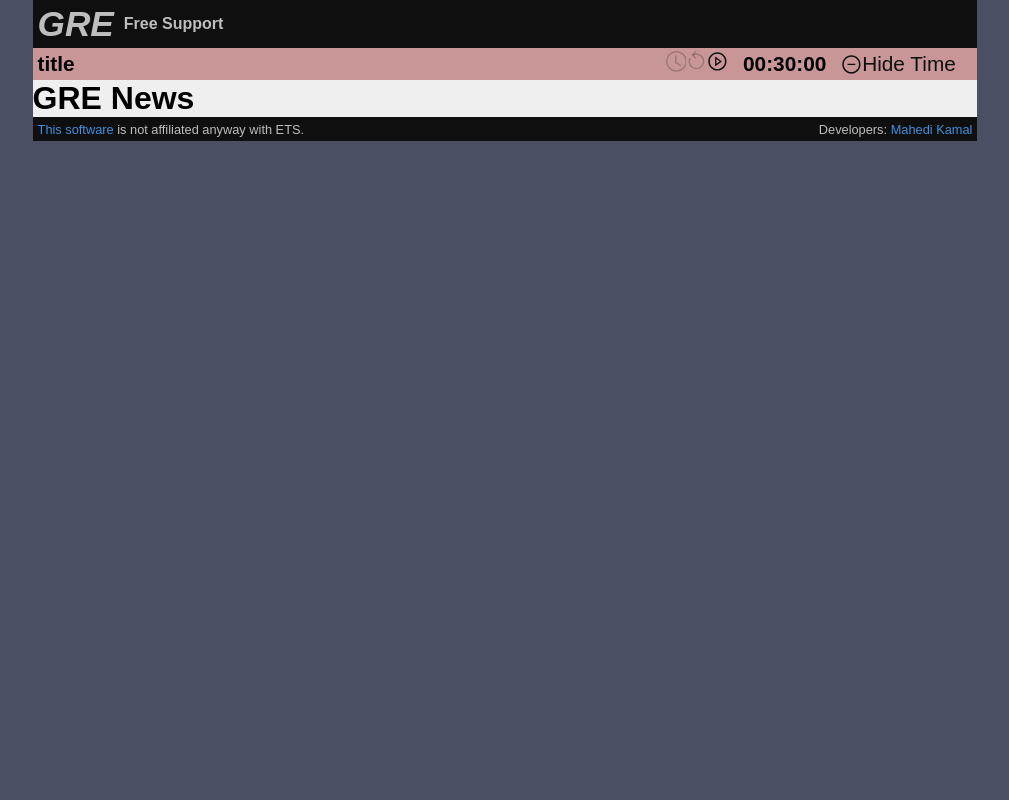
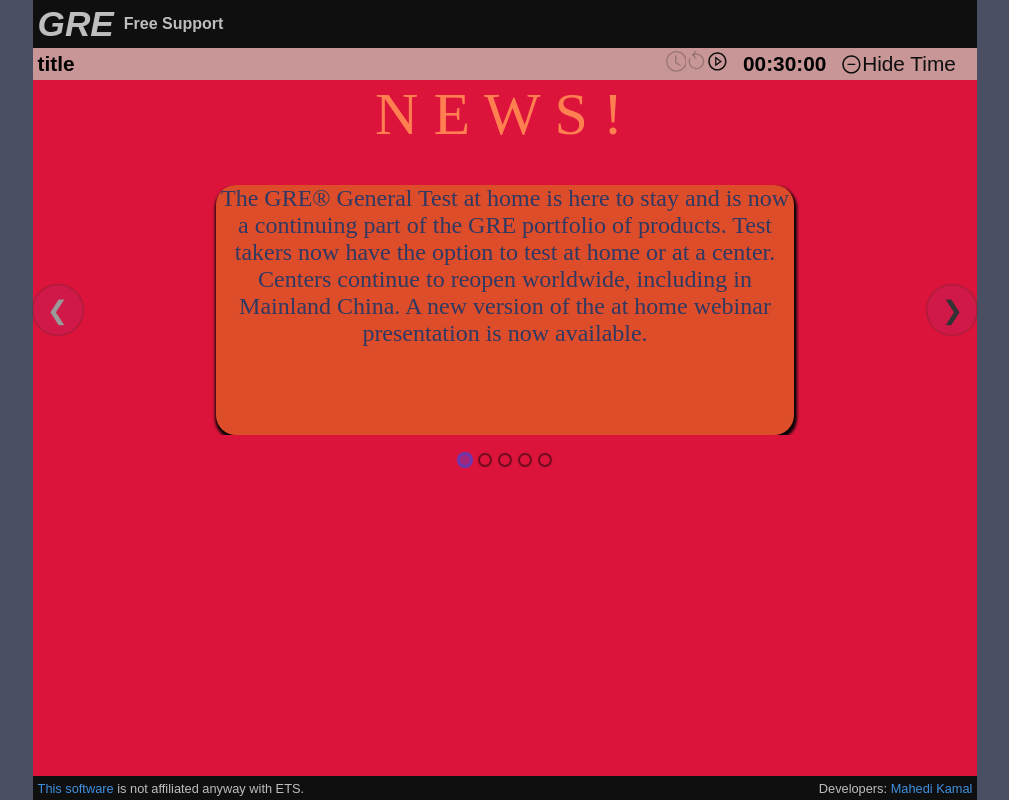
Before and after one commit to MahediKamal/GREFreeSupport, a React (Create React App) app: page /GRENews/gRENews in a window 1280 px wide. Shown: the whole page, without its empty margins (135-1144 px from the left). Built offline with nearby package versions, Linux system fonts and the light colour scheme.

Commit message:
install elastic-corosal and styled-components to add slide effect and designed GRENews page

```diff
--- a/package.json
+++ b/package.json
@@ -12,10 +12,12 @@
     "react": "^16.13.1",
     "react-card-flip": "^1.0.11",
     "react-dom": "^16.13.1",
+    "react-elastic-carousel": "^0.9.5",
     "react-router": "^5.2.0",
     "react-router-dom": "^5.2.0",
     "react-scripts": "3.4.3",
-    "react-typical": "^0.1.3"
+    "react-typical": "^0.1.3",
+    "styled-components": "^5.2.1"
   },
   "scripts": {
     "predeploy": "npm run build",
--- a/src/App.css
+++ b/src/App.css
@@ -799,3 +799,26 @@ textarea{
   border-bottom-left-radius: 20px;
   box-shadow: 1px 3px 3px 2px rgb(5, 5, 5);
 }
+
+/*.........................GRE NEWS.........................*/
+.news-background{
+  background-color: crimson;
+  text-align: center;
+  height: 87vh;
+}
+.news-chard{
+  height: 250px;
+  /* height: fit-content; */
+  width: 70%;
+  background-color: rgb(221, 77, 41);
+  color: #303963;
+
+  font-family: cursive;
+  font-size: x-large;
+  text-align: center;
+  border-top-right-radius: 20px;
+  border-top-left-radius: 20px;
+  border-bottom-right-radius: 20px;
+  border-bottom-left-radius: 20px;
+  box-shadow: 1px 3px 3px 2px rgb(5, 5, 5);
+}
--- a/src/GRENews.js
+++ b/src/GRENews.js
@@ -1,14 +1,36 @@
 import React, {Component} from 'react';
 import './App.css';
 import { Link } from 'react-router-dom';
-
+import Typical from 'react-typical'
+import Aos from 'aos';
+import "aos/dist/aos.css";
+ import Carousel from 'react-elastic-carousel';
 
 
 class GRENews extends Component{
     render(){
         return(
-            <div>
-                <h1>GRE News</h1>
+            <div className="news-background">
+                <div className="animation-text">
+                    <Typical
+                        steps={[' ', 1000, 'N E W S  !', 500]}
+                        loop={Infinity}
+                        wrapper="p"
+                    />
+                </div>
+                <br/><br/>
+                <Carousel>
+                    <div className="news-chard">
+                        The GRE® General Test at home is here to stay and is now a continuing part of the GRE portfolio of products. Test takers now have the option to test at home or at a center. Centers continue to reopen worldwide, including in Mainland China. A new version of the at home webinar presentation is now available.
+                    </div>
+                    <div className="news-chard">
+                        We are hosting a series of webinars about at home testing to facilitate the sharing of information and answer questions from programs and institutions. We hope you and your colleagues can join us; register for the webinar to learn more
+                    </div>
+                    <div className="news-chard">news</div>
+                    <div className="news-chard">news</div>
+                    <div className="news-chard">news</div>
+                </Carousel>
+
             </div>
         )
     }
```
Also changed, not shown: 1 other file (tests, documents, lock files or other folders).
